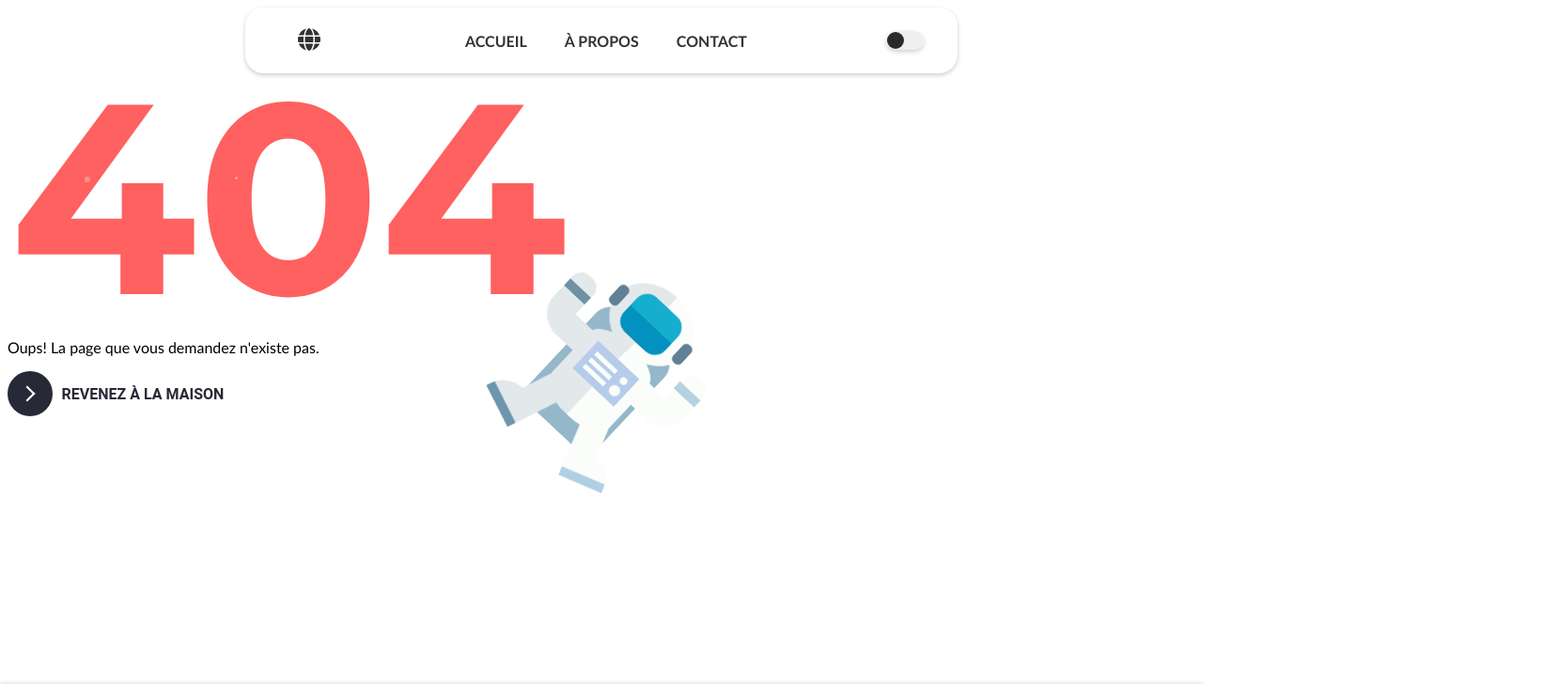
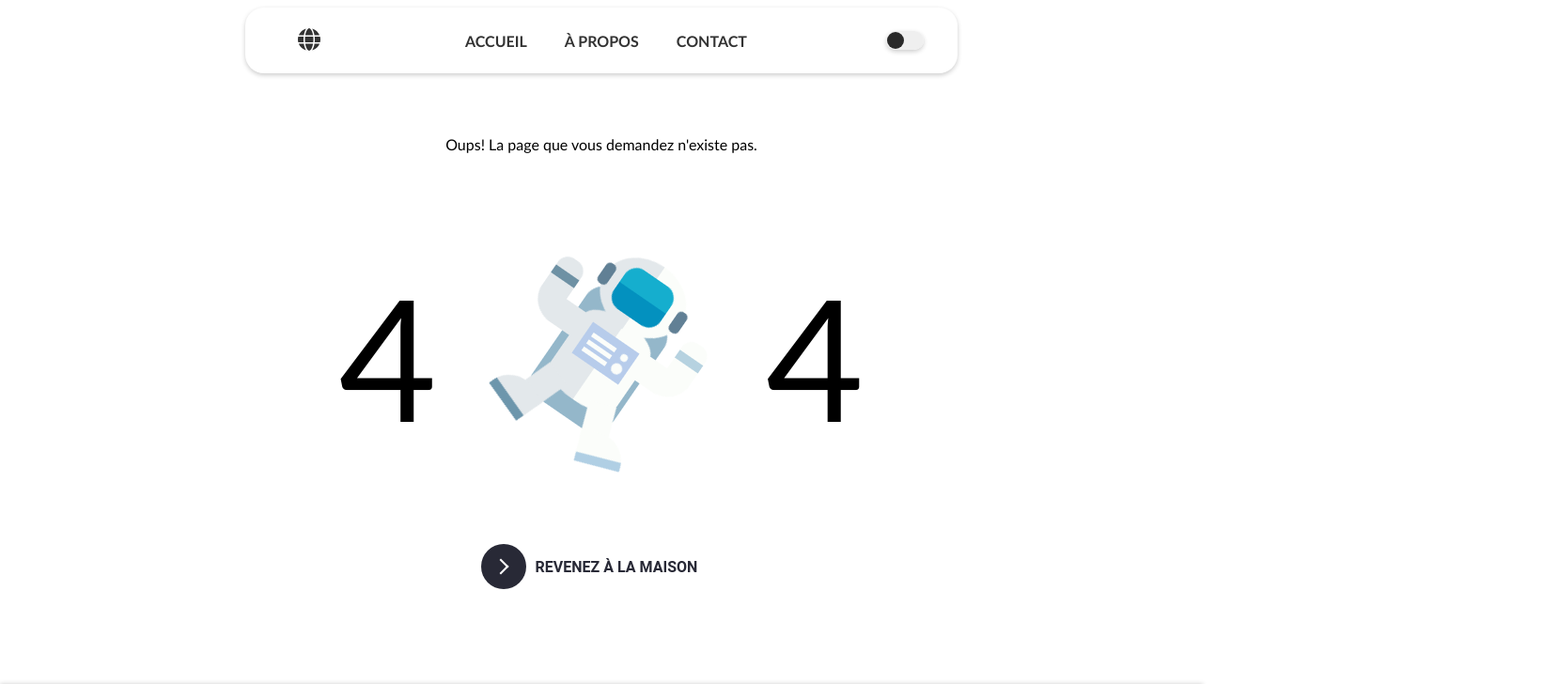
Before and after one commit to Vinny031/OPENCLASSROOMS_P8, a React (Vite) app: page /error in a window 1280 px wide. Shown: the top 728 px of the page at 94% size, 1658 px wide, since content can reach past the window. Built offline with nearby package versions, Linux system fonts and the light colour scheme.

Commit message:
Ajustement et restylisation de la page error.

```diff
--- /dev/null
+++ b/src/components/Astronaut/index.jsx
@@ -0,0 +1,19 @@
+import React from "react";
+
+const Astronaut = () => {
+  return (
+      <div className="astronaut" data-js="astro">
+        <div className="head"></div>
+        <div className="arm arm-left"></div>
+        <div className="arm arm-right"></div>
+        <div className="body">
+          <div className="panel"></div>
+        </div>
+        <div className="leg leg-left"></div>
+        <div className="leg leg-right"></div>
+        <div className="schoolbag"></div>
+      </div>
+  );
+};
+
+export default Astronaut;
--- a/src/pages/Error/index.jsx
+++ b/src/pages/Error/index.jsx
@@ -1,6 +1,6 @@
 import Header from "@/components/Header"
 import Footer from "@/components/Footer"
-import ERROR from "/assets/404_ERROR.svg"
+import Astronaut from "@/components/Astronaut"
 import { useEffect } from "react"
 import { Link } from 'react-router-dom'
 
@@ -13,56 +13,13 @@ const Error = () => {
     return (
         <>
             <Header />
-            <div className="box-of-star1">
-                <div className="star star-position1"></div>
-                <div className="star star-position2"></div>
-                <div className="star star-position3"></div>
-                <div className="star star-position4"></div>
-                <div className="star star-position5"></div>
-                <div className="star star-position6"></div>
-                <div className="star star-position7"></div>
-            </div>
-            <div className="box-of-star2">
-                <div className="star star-position1"></div>
-                <div className="star star-position2"></div>
-                <div className="star star-position3"></div>
-                <div className="star star-position4"></div>
-                <div className="star star-position5"></div>
-                <div className="star star-position6"></div>
-                <div className="star star-position7"></div>
-            </div>
-            <div className="box-of-star3">
-                <div className="star star-position1"></div>
-                <div className="star star-position2"></div>
-                <div className="star star-position3"></div>
-                <div className="star star-position4"></div>
-                <div className="star star-position5"></div>
-                <div className="star star-position6"></div>
-                <div className="star star-position7"></div>
-            </div>
-            <div className="box-of-star4">
-                <div className="star star-position1"></div>
-                <div className="star star-position2"></div>
-                <div className="star star-position3"></div>
-                <div className="star star-position4"></div>
-                <div className="star star-position5"></div>
-                <div className="star star-position6"></div>
-                <div className="star star-position7"></div>
-            </div>
-            <div className="astronaut" data-js="astro">
-                <div className="head"></div>
-                <div className="arm arm-left"></div>
-                <div className="arm arm-right"></div>
-                <div className="body">
-                    <div className="panel"></div>
+            <div className="error-body">
+                <p>Oups! La page que vous demandez n'existe pas.</p>
+                <div className="error-container">
+                    <p className="error">4</p>
+                    <Astronaut />
+                    <p className="error">4</p>
                 </div>
-                <div className="leg leg-left"></div>
-                <div className="leg leg-right"></div>
-                <div className="schoolbag"></div>
-            </div>
-            <div className="error_container">
-                <img src={ERROR} alt="Erreur 404 rouge." className="error_logo" id="error_logo"/>
-                <p>Oups! La page que vous demandez n'existe pas.</p>
                 <Link to="/" className="come-back-button">
                     <span className="circle" aria-hidden="true">
                         <span className="icon arrow"></span>
--- a/src/pages/Home/index.jsx
+++ b/src/pages/Home/index.jsx
@@ -10,8 +10,8 @@ const Home = () => {
     return (
         <div>
             <Header />
-            <h1>Home Page</h1>
-            <p>Bienvenue to the Home Page</p>
+            <div className="homepage-body">
+            </div>
             <Footer />
         </div>
     )
--- a/src/styles/components/astronaut.scss
+++ b/src/styles/components/astronaut.scss
@@ -1,6 +1,3 @@
-$star-size: 3px;
-$star-opacity: 0.7;
-$star-color: #fff;
 $astronaut-width: 250px;
 $astronaut-height: 300px;
 $schoolbag-bg-color: #94b7ca;
@@ -13,22 +10,6 @@ $arm-right-color: #fbfdfa;
 $leg-left-color: #e3e8eb;
 $leg-right-color: #fbfdfa;
 
-@keyframes snow {
-  0% {
-    opacity: 0;
-    transform: translateY(0px);
-  }
-
-  20% {
-    opacity: 1;
-  }
-
-  100% {
-    opacity: 1;
-    transform: translateY(650px);
-  }
-}
-
 @keyframes astronaut {
   0% {
     transform: rotate(0deg);
@@ -39,113 +20,13 @@ $leg-right-color: #fbfdfa;
   }
 }
 
-.box-of-star1,
-.box-of-star2,
-.box-of-star3,
-.box-of-star4 {
-  width: 100%;
-  position: absolute;
-  z-index: 10;
-  left: 0;
-  top: 0;
-  transform: translateY(0px);
-  height: 700px;
-
-  &.box-of-star1 {
-    animation: snow 5s linear infinite;
-  }
-
-  &.box-of-star2 {
-    animation: snow 5s -1.64s linear infinite;
-  }
-
-  &.box-of-star3 {
-    animation: snow 5s -2.30s linear infinite;
-  }
-
-  &.box-of-star4 {
-    animation: snow 5s -3.30s linear infinite;
-  }
-}
-
-.star {
-  width: $star-size;
-  height: $star-size;
-  border-radius: 50%;
-  background-color: $star-color;
-  position: absolute;
-  z-index: 10;
-  opacity: $star-opacity;
-
-  &::before {
-    content: "";
-    width: 6px;
-    height: 6px;
-    border-radius: 50%;
-    background-color: $star-color;
-    position: absolute;
-    z-index: 10;
-    top: 80px;
-    left: 70px;
-    opacity: $star-opacity;
-  }
-
-  &::after {
-    content: "";
-    width: 8px;
-    height: 8px;
-    border-radius: 50%;
-    background-color: $star-color;
-    position: absolute;
-    z-index: 10;
-    top: 8px;
-    left: 170px;
-    opacity: 0.9;
-  }
-}
-
-.star-position1 {
-  top: 30px;
-  left: 20px;
-}
-
-.star-position2 {
-  top: 110px;
-  left: 250px;
-}
-
-.star-position3 {
-  top: 60px;
-  left: 570px;
-}
-
-.star-position4 {
-  top: 120px;
-  left: 900px;
-}
-
-.star-position5 {
-  top: 20px;
-  left: 1120px;
-}
-
-.star-position6 {
-  top: 90px;
-  left: 1280px;
-}
-
-.star-position7 {
-  top: 30px;
-  left: 1480px;
-}
-
 .astronaut {
   width: $astronaut-width;
   height: $astronaut-height;
   position: absolute;
   z-index: 11;
-  top: calc(50% - 150px);
-  left: calc(50% - 125px);
+  top: center;
+  left: center;
   animation: astronaut 5s linear infinite;
 
   .head {
--- a/src/styles/components/comeBackButton.scss
+++ /dev/null
@@ -1,98 +0,0 @@
-$circle-size: 3rem;
-$circle-background: #282936;
-$icon-background: #fff;
-$arrow-color: #fff;
-$button-background: transparent;
-$text-color: #282936;
-$text-hover-color: #fff;
-$transition-timing: cubic-bezier(0.65, 0, 0.076, 1);
-
-.come-back-button {
-  position: relative;
-  display: inline-flex;
-  cursor: pointer;
-  outline: none;
-  border: 0;
-  vertical-align: middle;
-  text-decoration: none;
-  background: $button-background;
-  padding: 0;
-  font-size: inherit;
-  font-family: inherit;
-  width: 16rem;
-  height: auto;
-  z-index: 10;
-  white-space: nowrap;
-
-  .circle {
-    transition: all 0.45s $transition-timing;
-    position: relative;
-    display: block;
-    margin: 0;
-    width: $circle-size;
-    height: $circle-size;
-    background: $circle-background;
-    border-radius: 1.625rem;
-  }
-
-  .come-back-button-text {
-    transition: all 0.45s $transition-timing;
-    position: absolute;
-    top: 0;
-    left: 0;
-    right: 0;
-    bottom: 0;
-    padding: 0.75rem 0;
-    margin: 0 0 0 2rem;
-    color: $text-color;
-    font-weight: 700;
-    line-height: 1.6;
-    text-align: center;
-    text-transform: uppercase;
-    font-family: roboto;
-  }
-
-  .circle .icon {
-    transition: all 0.45s $transition-timing;
-    position: absolute;
-    top: 0;
-    bottom: 0;
-    margin: auto;
-    background: $icon-background;
-
-    &.arrow {
-      transition: all 0.45s $transition-timing;
-      left: 0.625rem;
-      width: 1.125rem;
-      height: 0.125rem;
-      background: none;
-
-      &::before {
-        position: absolute;
-        content: "";
-        top: -0.29rem;
-        right: 0.0625rem;
-        width: 0.625rem;
-        height: 0.625rem;
-        border-top: 0.125rem solid $arrow-color;
-        border-right: 0.125rem solid $arrow-color;
-        transform: rotate(45deg);
-      }
-    }
-  }
-
-  &:hover {
-    .circle {
-      width: 100%;
-    }
-
-    .circle .icon.arrow {
-      background: $icon-background;
-      transform: translate(1rem, 0);
-    }
-
-    .come-back-button-text {
-      color: $text-hover-color;
-    }
-  }
-}
--- a/src/styles/pages/error.scss
+++ b/src/styles/pages/error.scss
@@ -1,2 +1,134 @@
-@use '@/styles/components/astronaut.scss' as*;
-@use '@/styles/components/comeBackButton.scss' as*;
+@use '@/styles/components/astronaut.scss' as *;
+
+.error-body {
+    width: 100%;
+    height: 100%;
+    display: flex;
+    flex-direction: column;
+    justify-content: center;
+    align-items: center;
+    gap: 50px;
+    padding: 50px 0;
+
+    p{
+        text-align: center;
+    }
+}
+
+.error-container {
+    display: flex;
+    flex-direction: row;
+    justify-content: center;
+    align-items: center;
+    gap: 20px;
+    height: 25vh;
+    gap: 350px;
+    padding: 50px 0;
+    flex-grow: 1;
+}
+
+.error {
+    font-size: 180px;
+    color: black;
+    margin: 0;
+}
+
+$circle-size: 3rem;
+$circle-background: #282936;
+$icon-background: #fff;
+$arrow-color: #fff;
+$button-background: transparent;
+$text-color: #282936;
+$text-hover-color: #fff;
+$transition-timing: cubic-bezier(0.65, 0, 0.076, 1);
+
+.come-back-button {
+  position: relative;
+  display: inline-flex;
+  cursor: pointer;
+  outline: none;
+  border: 0;
+  vertical-align: middle;
+  text-decoration: none;
+  background: $button-background;
+  padding: 0;
+  font-size: inherit;
+  font-family: inherit;
+  width: 16rem;
+  height: auto;
+  z-index: 10;
+  white-space: nowrap;
+  align-self: center;
+
+  .circle {
+    transition: all 0.45s $transition-timing;
+    position: relative;
+    display: block;
+    margin: 0;
+    width: $circle-size;
+    height: $circle-size;
+    background: $circle-background;
+    border-radius: 1.625rem;
+  }
+
+  .come-back-button-text {
+    transition: all 0.45s $transition-timing;
+    position: absolute;
+    top: 0;
+    left: 0;
+    right: 0;
+    bottom: 0;
+    padding: 0.75rem 0;
+    margin: 0 0 0 2rem;
+    color: $text-color;
+    font-weight: 700;
+    line-height: 1.6;
+    text-align: center;
+    text-transform: uppercase;
+    font-family: roboto;
+  }
+
+  .circle .icon {
+    transition: all 0.45s $transition-timing;
+    position: absolute;
+    top: 0;
+    bottom: 0;
+    margin: auto;
+    background: $icon-background;
+
+    &.arrow {
+      transition: all 0.45s $transition-timing;
+      left: 0.625rem;
+      width: 1.125rem;
+      height: 0.125rem;
+      background: none;
+
+      &::before {
+        position: absolute;
+        content: "";
+        top: -0.29rem;
+        right: 0.0625rem;
+        width: 0.625rem;
+        height: 0.625rem;
+        border-top: 0.125rem solid $arrow-color;
+        border-right: 0.125rem solid $arrow-color;
+        transform: rotate(45deg);
+      }
+    }
+  }
+
+  &:hover {
+    .circle {
+      width: 100%;
+    }
+
+    .circle .icon.arrow {
+      background: $icon-background;
+      transform: translate(1rem, 0);
+    }
+
+    .come-back-button-text {
+      color: $text-hover-color;
+    }
+  }
+}
--- a/src/styles/pages/home.scss
+++ b/src/styles/pages/home.scss
@@ -1,2 +1,8 @@
 @use '@/styles/components/header.scss' as*;
 @use '@/styles/components/footer.scss' as*;
+
+.homepage-body {
+    display: flex;
+    flex-direction: column;
+    min-height: 84vh;
+}
```
Also changed, not shown: src/styles/main.scss (line endings or trailing spaces).
